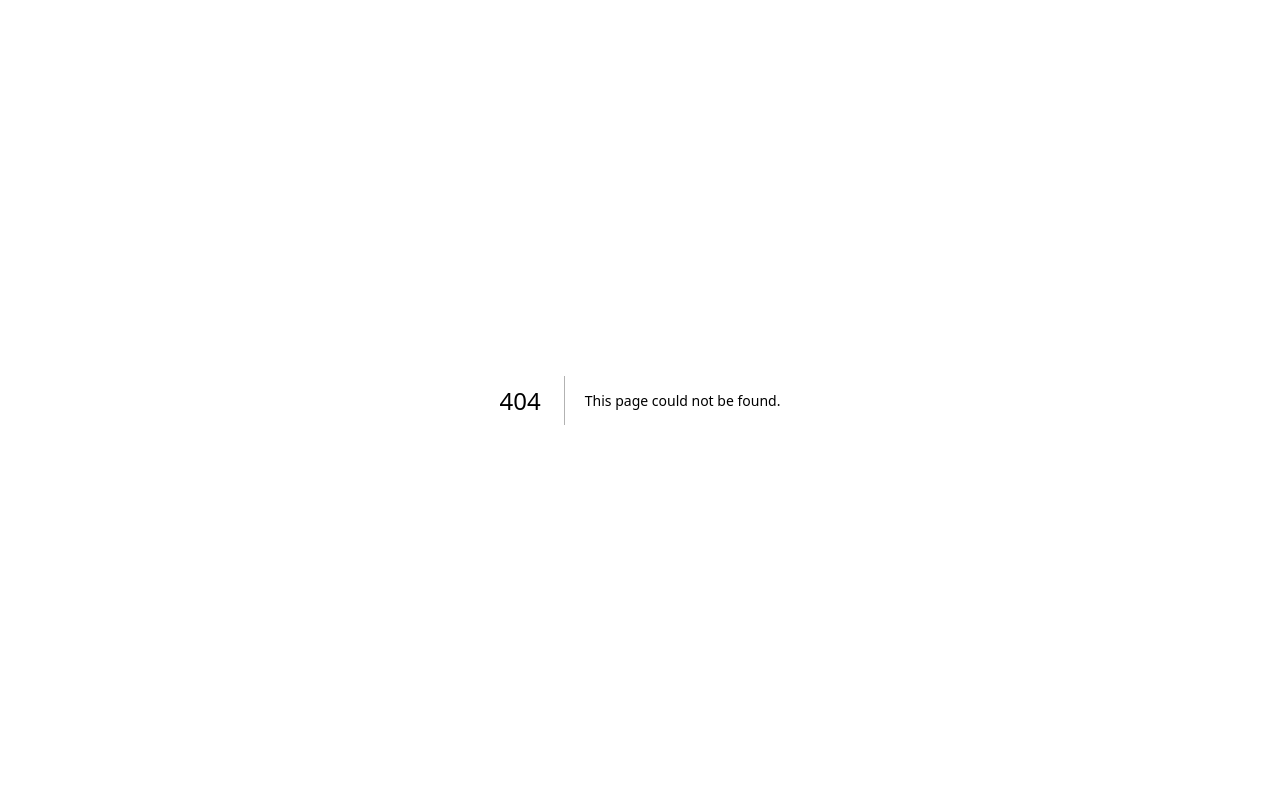
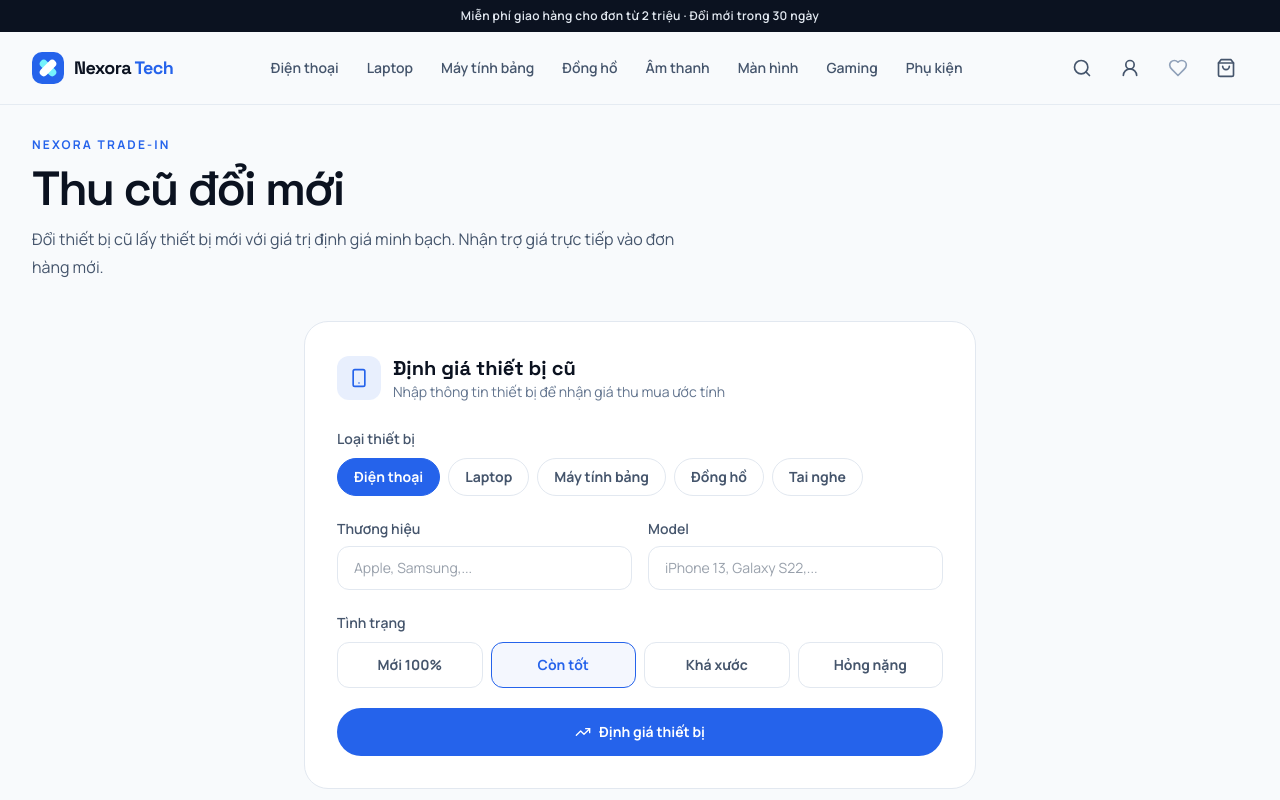
Before and after one commit to H-thanh0603/NovaTech, a Next.js app: page /thu-cu-doi-moi in a window 1280 px wide. Before the commit this address had no page. Shown: the top 800 px of the page. Built offline with nearby package versions, Linux system fonts and the light colour scheme.

Commit message:
feat: trade-in page with device valuation form and category/condition selector

```diff
--- /dev/null
+++ b/src/app/thu-cu-doi-moi/page.tsx
@@ -0,0 +1,31 @@
+import type { Metadata } from "next";
+
+import { TradeInForm } from "@/components/catalog/trade-in-form";
+import { SiteFooter } from "@/components/layout/site-footer";
+import { SiteHeader } from "@/components/layout/site-header";
+
+export const metadata: Metadata = {
+  title: "Thu cũ đổi mới",
+  description: "Định giá thiết bị cũ và nhận trợ giá vào đơn hàng mới tại Nexora.",
+};
+
+export default function TradeInPage() {
+  return (
+    <>
+      <SiteHeader />
+      <main className="bg-surface">
+        <div className="mx-auto max-w-page px-4 py-8 sm:px-6 lg:px-8">
+          <p className="text-xs font-bold uppercase tracking-[0.18em] text-electric">Nexora Trade-in</p>
+          <h1 className="mt-3 font-display text-3xl font-semibold tracking-[-0.04em] text-midnight sm:text-5xl">Thu cũ đổi mới</h1>
+          <p className="mt-3 max-w-2xl text-base leading-7 text-slate-600">
+            Đổi thiết bị cũ lấy thiết bị mới với giá trị định giá minh bạch. Nhận trợ giá trực tiếp vào đơn hàng mới.
+          </p>
+          <div className="mt-10">
+            <TradeInForm />
+          </div>
+        </div>
+      </main>
+      <SiteFooter />
+    </>
+  );
+}
--- /dev/null
+++ b/src/components/catalog/trade-in-form.tsx
@@ -0,0 +1,143 @@
+"use client";
+
+import { useState } from "react";
+import { ArrowRight, Smartphone, TrendingUp } from "lucide-react";
+
+import { formatVnd } from "@/features/catalog/catalog.service";
+
+type DeviceCategory = "phone" | "laptop" | "tablet" | "watch" | "audio";
+
+const categories: { id: DeviceCategory; label: string }[] = [
+  { id: "phone", label: "Điện thoại" },
+  { id: "laptop", label: "Laptop" },
+  { id: "tablet", label: "Máy tính bảng" },
+  { id: "watch", label: "Đồng hồ" },
+  { id: "audio", label: "Tai nghe" },
+];
+
+const conditions = [
+  { id: "new", label: "Mới 100%", multiplier: 0.8 },
+  { id: "good", label: "Còn tốt", multiplier: 0.6 },
+  { id: "fair", label: "Khá xước", multiplier: 0.4 },
+  { id: "broken", label: "Hỏng nặng", multiplier: 0.15 },
+] as const;
+
+const baseValues: Record<DeviceCategory, number> = {
+  phone: 3_000_000,
+  laptop: 5_000_000,
+  tablet: 2_500_000,
+  watch: 1_500_000,
+  audio: 800_000,
+};
+
+export function TradeInForm() {
+  const [category, setCategory] = useState<DeviceCategory>("phone");
+  const [brand, setBrand] = useState("");
+  const [model, setModel] = useState("");
+  const [condition, setCondition] = useState<string>("good");
+  const [estimated, setEstimated] = useState<number | null>(null);
+
+  function calculate() {
+    const cond = conditions.find((c) => c.id === condition);
+    if (!cond) return;
+    const value = Math.round(baseValues[category] * cond.multiplier);
+    setEstimated(value);
+  }
+
+  return (
+    <div className="mx-auto max-w-2xl">
+      <div className="rounded-panel border border-slate-200 bg-white p-6 sm:p-8">
+        <div className="flex items-center gap-3">
+          <span className="grid size-11 place-items-center rounded-xl bg-electric/10 text-electric">
+            <Smartphone className="size-5" aria-hidden="true" />
+          </span>
+          <div>
+            <h2 className="font-display text-xl font-bold text-midnight">Định giá thiết bị cũ</h2>
+            <p className="text-sm text-slate-500">Nhập thông tin thiết bị để nhận giá thu mua ước tính</p>
+          </div>
+        </div>
+
+        <div className="mt-6 flex flex-col gap-5">
+          <div>
+            <label className="text-sm font-semibold text-slate-600">Loại thiết bị</label>
+            <div className="mt-2 flex flex-wrap gap-2">
+              {categories.map((cat) => (
+                <button
+                  key={cat.id}
+                  type="button"
+                  onClick={() => { setCategory(cat.id); setEstimated(null); }}
+                  className={`rounded-full border px-4 py-2 text-sm font-bold transition-colors ${
+                    category === cat.id ? "border-electric bg-electric text-white" : "border-slate-200 text-slate-600 hover:border-slate-300"
+                  }`}
+                >
+                  {cat.label}
+                </button>
+              ))}
+            </div>
+          </div>
+
+          <div className="grid gap-4 sm:grid-cols-2">
+            <div>
+              <label htmlFor="tradein-brand" className="text-sm font-semibold text-slate-600">Thương hiệu</label>
+              <input id="tradein-brand" type="text" value={brand} onChange={(e) => setBrand(e.target.value)} className="mt-1.5 min-h-11 w-full rounded-xl border border-slate-200 px-4 text-sm text-slate-700 focus:border-electric focus:outline-none" placeholder="Apple, Samsung,..." />
+            </div>
+            <div>
+              <label htmlFor="tradein-model" className="text-sm font-semibold text-slate-600">Model</label>
+              <input id="tradein-model" type="text" value={model} onChange={(e) => setModel(e.target.value)} className="mt-1.5 min-h-11 w-full rounded-xl border border-slate-200 px-4 text-sm text-slate-700 focus:border-electric focus:outline-none" placeholder="iPhone 13, Galaxy S22,..." />
+            </div>
+          </div>
+
+          <div>
+            <label className="text-sm font-semibold text-slate-600">Tình trạng</label>
+            <div className="mt-2 grid gap-2 sm:grid-cols-4">
+              {conditions.map((cond) => (
+                <button
+                  key={cond.id}
+                  type="button"
+                  onClick={() => { setCondition(cond.id); setEstimated(null); }}
+                  className={`rounded-xl border p-3 text-center text-sm font-bold transition-colors ${
+                    condition === cond.id ? "border-electric bg-electric/5 text-electric" : "border-slate-200 text-slate-600 hover:border-slate-300"
+                  }`}
+                >
+                  {cond.label}
+                </button>
+              ))}
+            </div>
+          </div>
+
+          <button type="button" onClick={calculate} className="inline-flex min-h-12 items-center justify-center gap-2 rounded-full bg-electric px-6 text-sm font-bold text-white hover:bg-blue-700">
+            <TrendingUp className="size-4" aria-hidden="true" /> Định giá thiết bị
+          </button>
+
+          {estimated !== null ? (
+            <div className="rounded-xl border border-electric bg-electric/5 p-5">
+              <p className="text-sm font-semibold text-slate-600">Giá thu mua ước tính</p>
+              <p className="mt-1 font-display text-3xl font-bold text-electric">{formatVnd(estimated)}</p>
+              <p className="mt-2 text-xs text-slate-500">
+                Giá thực tế có thể thay đổi sau khi kiểm tra thiết bị tại cửa hàng.
+              </p>
+              <div className="mt-4 flex items-center gap-2 text-sm font-bold text-midnight">
+                Dùng giá trị này giảm vào đơn hàng mới
+                <ArrowRight className="size-4 text-electric" aria-hidden="true" />
+                <a href="/san-pham" className="text-electric hover:underline">Mua sắm ngay</a>
+              </div>
+            </div>
+          ) : null}
+        </div>
+      </div>
+
+      <div className="mt-6 grid gap-4 sm:grid-cols-3">
+        {[
+          { title: "Định giá minh bạch", desc: "Giá ước tính ngay trên web" },
+          { title: "Trợ giá vào đơn mới", desc: "Giảm trực tiếp vào đơn hàng" },
+          { title: "Thu mua tại cửa hàng", desc: "Kiểm tra & thanh toán trong 15 phút" },
+        ].map((item) => (
+          <div key={item.title} className="rounded-xl border border-slate-200 bg-white p-4">
+            <p className="text-sm font-bold text-midnight">{item.title}</p>
+            <p className="mt-1 text-xs text-slate-500">{item.desc}</p>
+          </div>
+        ))}
+      </div>
+    </div>
+  );
+}
--- a/src/components/layout/site-footer.tsx
+++ b/src/components/layout/site-footer.tsx
@@ -13,6 +13,7 @@ const footerGroups = [
       { label: "Âm thanh", href: "/san-pham?category=am-thanh" },
       { label: "Tất cả sản phẩm", href: "/san-pham" },
       { label: "Khuyến mãi", href: "/khuyen-mai" },
+      { label: "Thu cũ đổi mới", href: "/thu-cu-doi-moi" },
     ],
   },
   {
```
